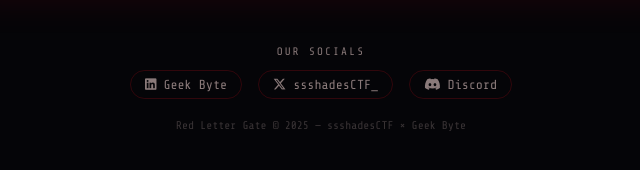
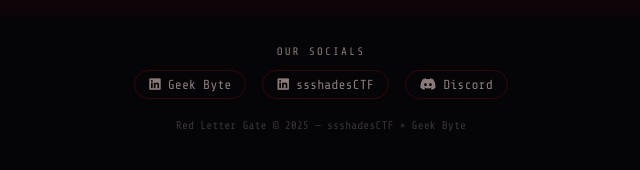
Before and after one commit to Mazonia/reddletter-form, a plain HTML site: page index.html in a window 1280 px wide. Shown: the part 1284-1454 px from the top of the page, 319-959 px from the left. Drawn offline with nearby package versions, Linux system fonts and the light colour scheme.

Commit message:
Update ssshadesCTF social link to LinkedIn

```diff
--- a/index.html
+++ b/index.html
@@ -161,9 +161,9 @@
           <i class="fa-brands fa-linkedin"></i>
           Geek Byte
         </a>
-        <a href="https://twitter.com/ssshadesCTF_" target="_blank" class="social-link">
-          <i class="fa-brands fa-x-twitter"></i>
-          ssshadesCTF_
+        <a href="https://www.linkedin.com/company/ssshhadesctf" target="_blank" class="social-link">
+          <i class="fa-brands fa-linkedin"></i>
+          ssshadesCTF
         </a>
         <a href="https://discord.gg/Zgm2YYXDE" target="_blank" class="social-link">
           <i class="fa-brands fa-discord"></i>
```
